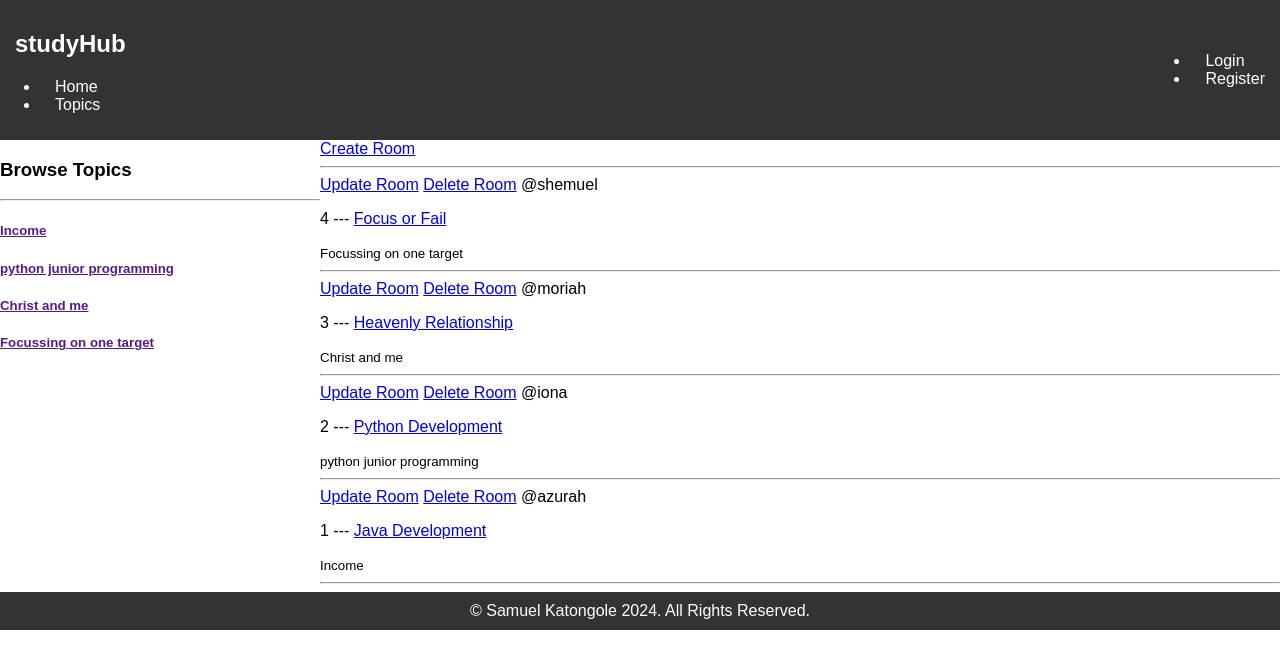
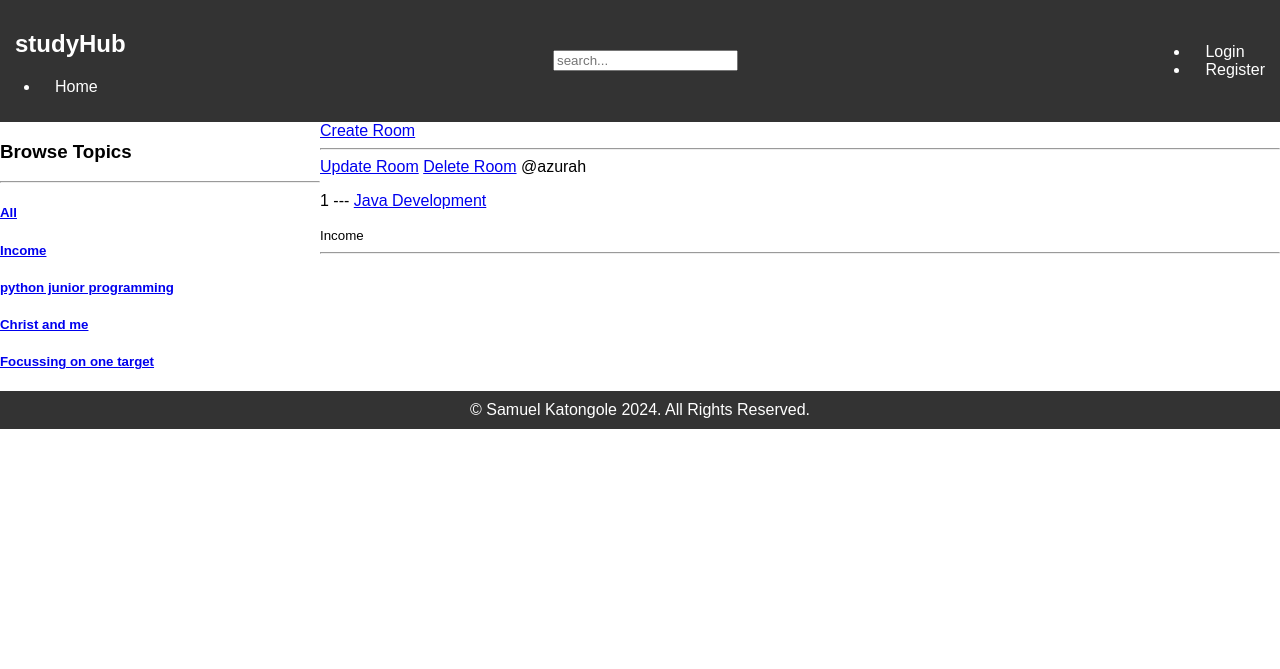
Before and after one commit to Shemuel2060/studyhub, a Django app: a page that uses parent_hub/Rooms/templates/Rooms/home.html in a window 1280 px wide. Shown: the top 669 px of the page. Run offline with Django 5.2, Linux system fonts and the light colour scheme; data comes from the database, SQL or seed files in the repository.

Commit message:
dynamic search with several values using Q lookup

```diff
--- a/parent_hub/Rooms/templates/Rooms/home.html
+++ b/parent_hub/Rooms/templates/Rooms/home.html
@@ -12,8 +12,18 @@
     <div class="topics-sidebar">
         <h3>Browse Topics</h3>
         <hr>
+        <div>
+            <!--displays all topics, rooms and creators ... in the home feed. -->
+            <h5><a href="{% url 'home' %}">All</a></h5>
+        </div>
         {% for topic in alltopics %}
-            <h5><a href="">{{topic}}</a></h5>
+        <div>
+            <!--link gives access to the GET query string value, q
+            display filtered topics-->
+            <h5><a href="{% url 'home' %}?q={{topic.name}}">{{topic.name}}</a></h5>
+        </div>
+
+
         {% endfor %}
     </div>
     <div class="topics-view-main">
--- a/parent_hub/Rooms/views.py
+++ b/parent_hub/Rooms/views.py
@@ -1,6 +1,7 @@
 from django.shortcuts import render, redirect
+from django.db.models import Q # look up queries
+
 from .models import Topic, Room
-
 from .forms import createRoomForm
 # Create your views here.
 
@@ -55,9 +56,18 @@
 
 def home(request):
     """home - the main app interface"""
-    # render out topics as links to pages for each topic
-    rooms = Room.objects.all() # query all topics from db
     topics = Topic.objects.all() # query all topics from db
+    q = request.GET.get('q') if request.GET.get('q')!=None else ''
+    # if request.GET.get('q')!=None:
+    #     q=request.GET.get('q')
+    # else:
+    #     '' # fails for the home url... localhost:8000 just. WHY?
+    # get only rooms with searched topic names.
+    rooms = Room.objects.filter(
+        Q(topic__name__icontains = q) |
+        Q(name__icontains = q) | # room name
+        Q(description__icontains = q) # room description
+    )
     context = {'allrooms':rooms, 'alltopics':topics}
     return render(request, 'Rooms/home.html', context)
 
--- a/parent_hub/templates/parent_hub/navbar.html
+++ b/parent_hub/templates/parent_hub/navbar.html
@@ -5,9 +5,15 @@
             <h1><a href="/">studyHub</a></h1>
             <ul>
                 <li><a href="/">Home</a></li>
-                <li><a href="/topics/">Topics</a></li>
                 <!-- Add more navigation links as needed -->
             </ul>
+        </div>
+        <div class="navbar-search-bar">
+            <form action="{% url 'home' %}" method="GET">
+                <input type="text" placeholder="search..."
+                name="q"/>
+            </form>
+
         </div>
         <div class="navbar-right">
             <ul>
```
